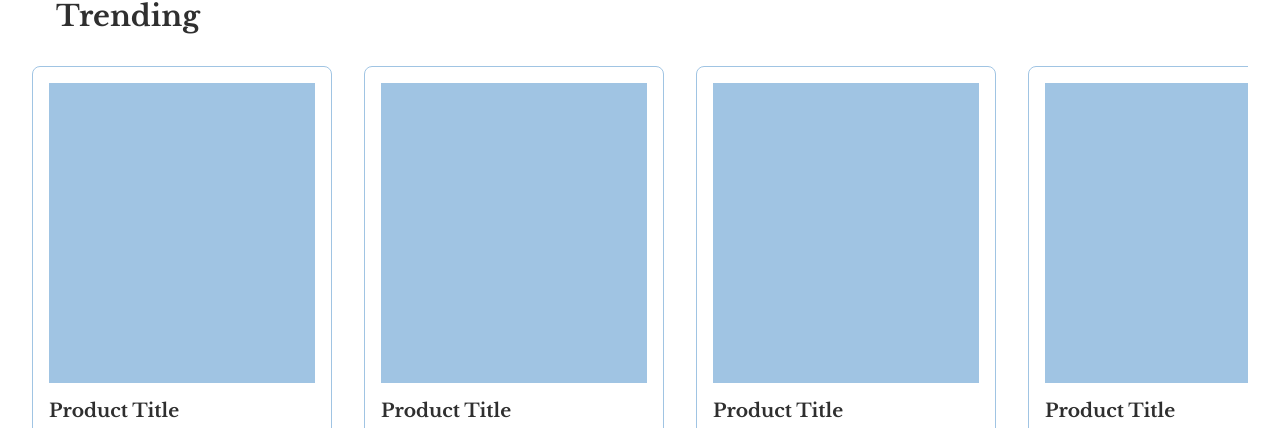
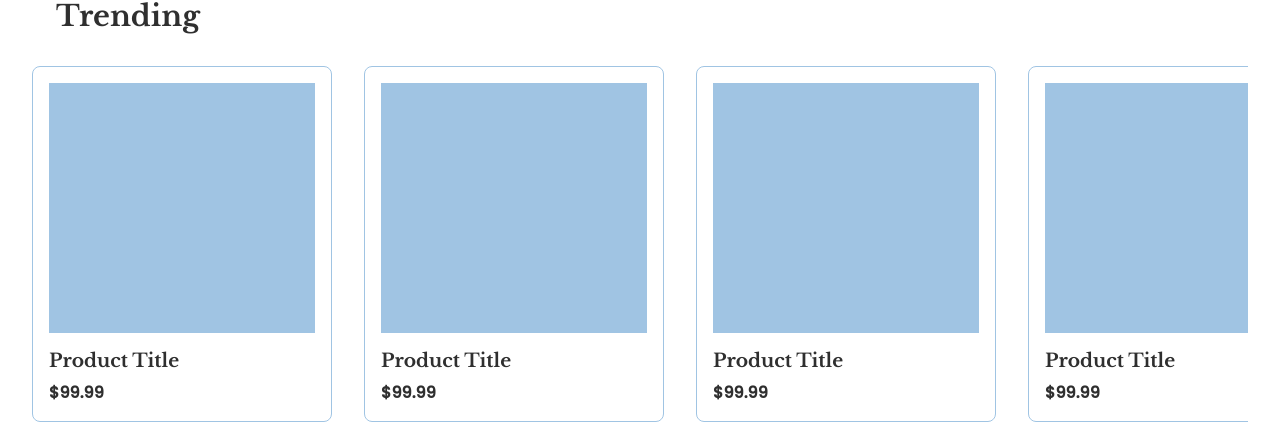
Before and after one commit to sayful-hassan/SAYF, a React (Vite) app: page /new in a window 1280 px wide. Shown: the part 524-952 px from the top of the page. Built offline with nearby package versions, Linux system fonts and the light colour scheme.

Commit message:
Optimized product card layout for better content display

```diff
--- a/src/styles/Men.css
+++ b/src/styles/Men.css
@@ -74,17 +74,21 @@
     background: var(--white);
     border: 1px solid var(--soft-blue);
     padding: 1rem;
+    height: auto;
   }
 
   .image-placeholder {
     width: 100%;
-    height: 300px;
+    height: 250px;
+    min-height: 250px;
     background: var(--soft-blue);
     margin-bottom: 1rem;
+    object-fit: cover;
   }
 
   .product-info h3 {
     margin-bottom: 0.5rem;
+    min-height: 2.6rem;
   }
 
   .scroll-indicator {
```
